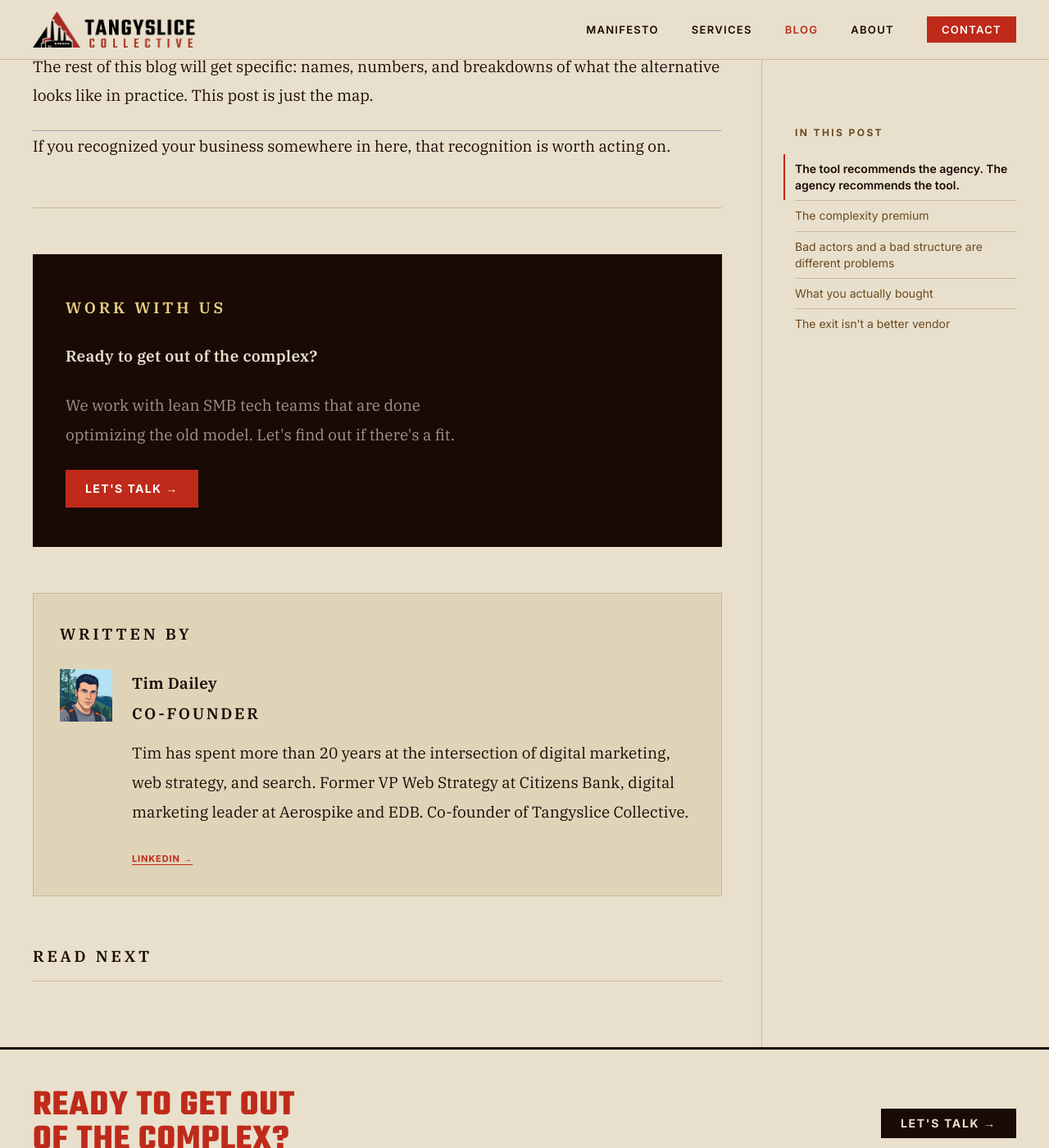
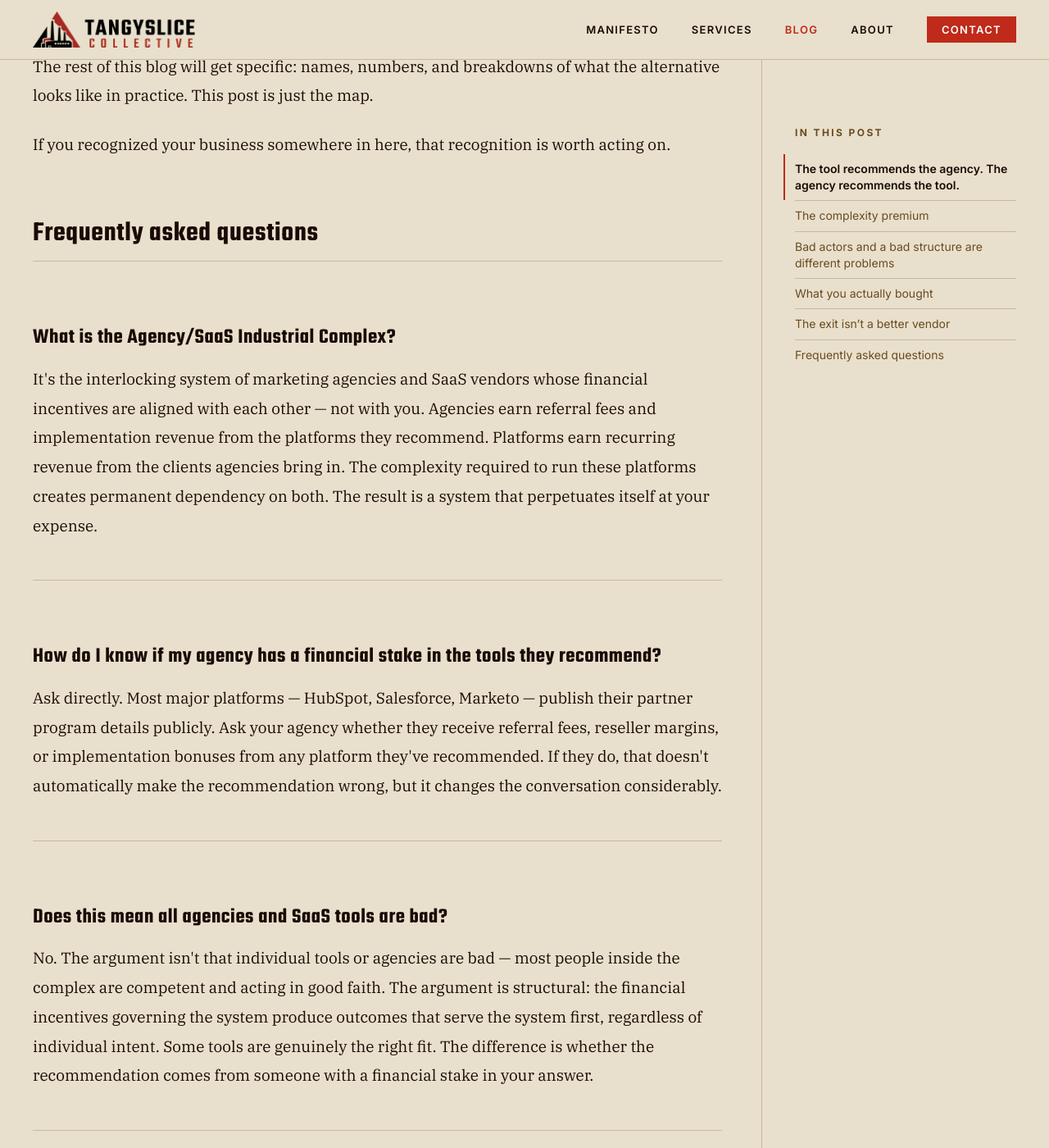
Before and after one commit to timdailey/tangyslice, a Jekyll site: the page built from _posts/2026-05-28-agency-saas-industrial-complex.md, in a window 1280 px wide and 1400 px high, scrolled down 4123 px. Shown: the whole window at 82% size. Built offline with Jekyll 4.4.1, drawn with Linux system fonts in a browser that asks for light colours; comment, search, counter and statistics services are not loaded; some of the changed text lies outside the part shown.

Commit message:
Add FAQ front matter and remove redundant dividers
Add a faq front-matter block to the 2026-05-28 agency post with multiple Q/A entries. Remove redundant <hr class="post-divider" /> separators from the blog-post layout (before the FAQ and before the CTA) to clean up spacing and avoid duplicate dividers.

```diff
--- a/_layouts/blog-post.html
+++ b/_layouts/blog-post.html
@@ -151,7 +151,6 @@ layout: base
 
       <!-- FAQ rendered from front matter -->
       {% if page.faq %}
-      <hr class="post-divider" />
       <section id="frequently-asked-questions" aria-labelledby="faq-heading">
         <h2 id="faq-heading">Frequently asked questions</h2>
         {% for item in page.faq %}
@@ -162,8 +161,6 @@ layout: base
         {% endfor %}
       </section>
       {% endif %}
-
-      <hr class="post-divider" />
 
       <!-- CTA -->
       {% include post-cta.html %}
--- a/_posts/2026-05-28-agency-saas-industrial-complex.md
+++ b/_posts/2026-05-28-agency-saas-industrial-complex.md
@@ -9,6 +9,15 @@ date: 2026-05-28
 author: tim-dailey
 read_time: 5
 og_image: /assets/img/dispatch/dispatch-test-thumb.webp
+faq:
+  - q: "What is the Agency/SaaS Industrial Complex?"
+    a: "It's the interlocking system of marketing agencies and SaaS vendors whose financial incentives are aligned with each other — not with you. Agencies earn referral fees and implementation revenue from the platforms they recommend. Platforms earn recurring revenue from the clients agencies bring in. The complexity required to run these platforms creates permanent dependency on both. The result is a system that perpetuates itself at your expense."
+  - q: "How do I know if my agency has a financial stake in the tools they recommend?"
+    a: "Ask directly. Most major platforms — HubSpot, Salesforce, Marketo — publish their partner program details publicly. Ask your agency whether they receive referral fees, reseller margins, or implementation bonuses from any platform they've recommended. If they do, that doesn't automatically make the recommendation wrong, but it changes the conversation considerably."
+  - q: "Does this mean all agencies and SaaS tools are bad?"
+    a: "No. The argument isn't that individual tools or agencies are bad — most people inside the complex are competent and acting in good faith. The argument is structural: the financial incentives governing the system produce outcomes that serve the system first, regardless of individual intent. Some tools are genuinely the right fit. The difference is whether the recommendation comes from someone with a financial stake in your answer."
+  - q: "What's the alternative?"
+    a: "Marketing leadership with no financial stake in your stack. Workflows built around how your business actually operates, not a vendor's feature set. And assets — content, positioning, relationships, institutional knowledge — that compound in value over time and don't disappear when you cancel a subscription. It requires more upfront thinking and fewer convenient defaults, but the economics work in your favor instead of the vendor's."
 ---
 
 You've had the meeting. The one where the agency presents the new stack: a CRM here, marketing automation there, an intent data layer on top, an attribution platform to tie it all together. You're nodding along because it sounds reasonable, the deck is polished, and these people clearly know their tools. Two years later you're paying for six platforms, three of which connect to each other only through a fourth, and you have a dedicated internal person whose entire job is keeping the integrations alive.
@@ -65,6 +74,4 @@ That's what Tangyslice is built around. Not better options inside the complex. A
 
 The rest of this blog will get specific: names, numbers, and breakdowns of what the alternative looks like in practice. This post is just the map.
 
----
-
 If you recognized your business somewhere in here, that recognition is worth acting on.
```
